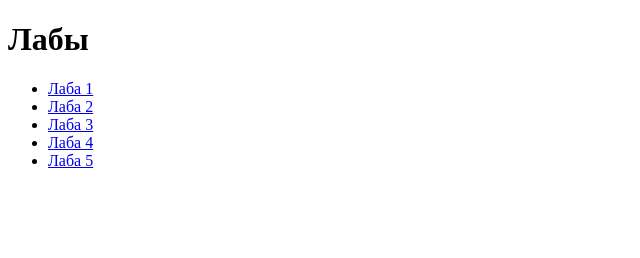
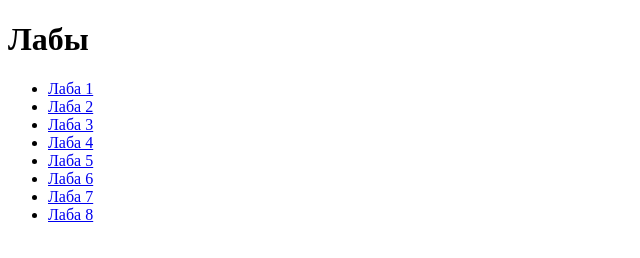
Before and after one commit to apllnrrr/piis, a plain HTML site: page index.html in a window 1280 px wide. Shown: the whole page, without its empty margins (0-640 px from the left). Drawn offline with Linux system fonts and the light colour scheme.

Commit message:
feat: add 6,7,8 labs in index.html

```diff
--- a/index.html
+++ b/index.html
@@ -13,6 +13,9 @@
     <li><a href = "laba3/index.html">Лаба 3 </a></li>
     <li><a href = "laba4/index.html">Лаба 4 </a></li>
     <li><a href = "laba5/lab5.html">Лаба 5 </a></li>
+    <li><a href = "laba6/lab5.html">Лаба 6 </a></li>
+    <li><a href = "laba7/index.html">Лаба 7 </a></li>
+    <li><a href = "laba8/index.html">Лаба 8 </a></li>
   </ul>
  </body>
 </html>
```
